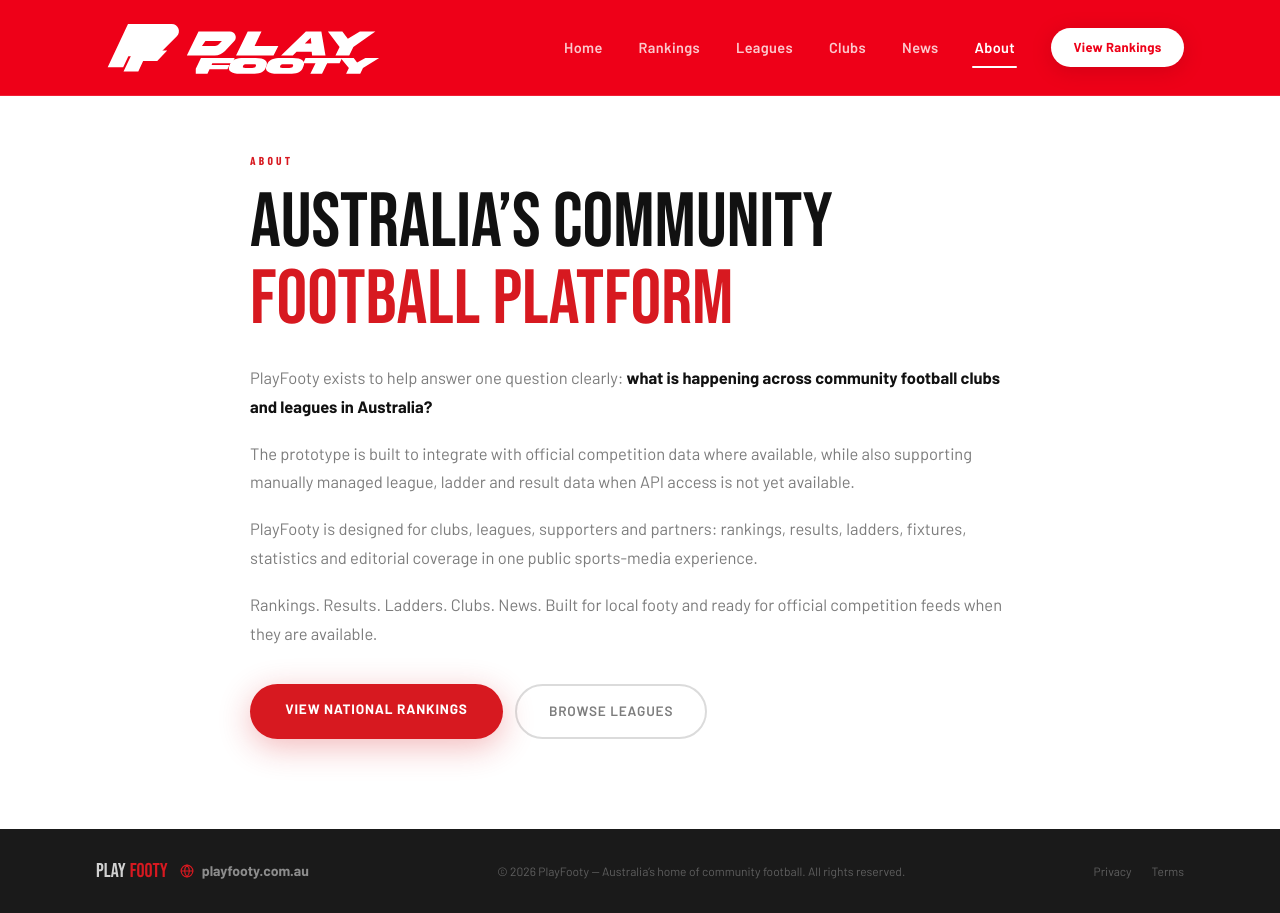
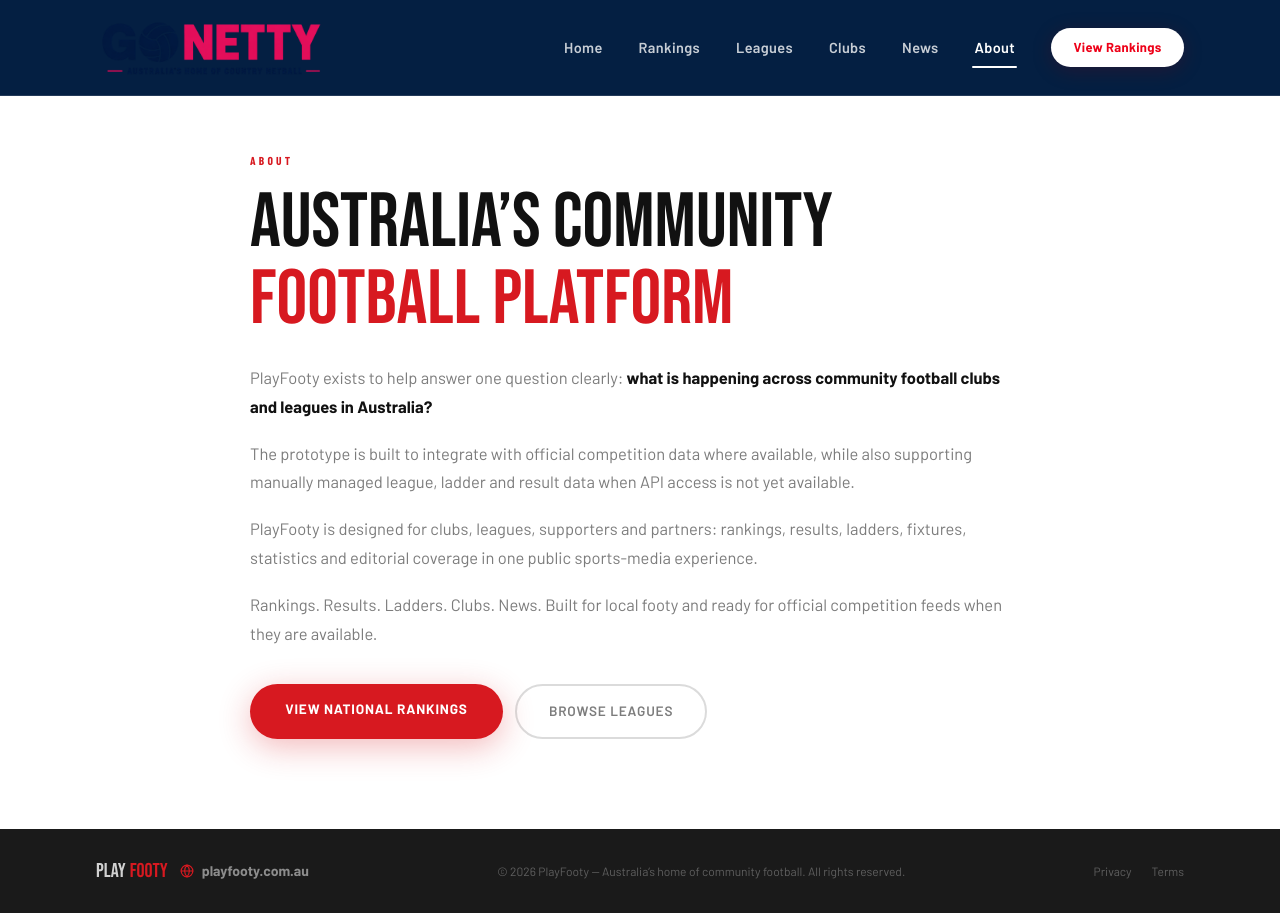
Before and after one commit to Boatsy007/Playfooty3, a React (Vite) app: page /about in a window 1280 px wide. Built offline with nearby package versions, Linux system fonts and the light colour scheme; a web font is replaced by a local one.

Commit message:
Use public logo and navy header

```diff
--- a/src/components/layout/Nav.tsx
+++ b/src/components/layout/Nav.tsx
@@ -2,10 +2,10 @@
 import { motion, AnimatePresence, useReducedMotion } from 'framer-motion'
 import { Menu, X } from 'lucide-react'
 import { useNavigate, useLocation } from 'react-router-dom'
-import playFootyLogo from '../../assets/playfooty-logo-white.svg'
 
 const NAV_H = 96 // px — tall enough for the full logo
-const BRAND_RED = '#ee0018'
+const HEADER_NAVY = '#041f42'
+const ACTION_RED = '#ee0018'
 
 const links = [
   { label: 'Home',     href: '/',           route: '/'          },
@@ -78,7 +78,7 @@
         className="fixed top-0 left-0 right-0 z-50"
         style={{
           height: NAV_H,
-          background: scrolled ? 'rgba(238,0,24,0.98)' : BRAND_RED,
+          background: HEADER_NAVY,
           backdropFilter: 'blur(20px)',
           WebkitBackdropFilter: 'blur(20px)',
           borderBottom: scrolled ? '1px solid rgba(255,255,255,0.22)' : '1px solid rgba(255,255,255,0.12)',
@@ -98,7 +98,7 @@
             className="shrink-0 flex items-center"
             style={{ height: NAV_H - 8 }}
           >
-            <img src={playFootyLogo} alt="PlayFooty" style={{ height: 62, width: 'auto', maxWidth: 300, display: 'block' }} />
+            <img src="/logo.webp" alt="PlayFooty" style={{ height: 62, width: 'auto', maxWidth: 300, display: 'block' }} />
           </button>
 
           {/* Desktop links */}
@@ -152,7 +152,7 @@
               className="ml-4 font-bold rounded-full text-[13px] tracking-wide"
               style={{
                 background: '#ffffff',
-                color: BRAND_RED,
+                color: ACTION_RED,
                 padding: '0.6rem 1.4rem',
                 boxShadow: '0 4px 20px rgba(120,0,12,0.24)',
                 transition: 'background 0.2s, box-shadow 0.2s',
@@ -216,7 +216,7 @@
             exit={{ opacity: 0 }}
             transition={{ duration: 0.25, ease }}
             className="fixed inset-0 z-40 lg:hidden"
-            style={{ background: BRAND_RED }}
+            style={{ background: HEADER_NAVY }}
           >
             {/* Top bar fill (matches nav) */}
             <div style={{ height: NAV_H }} />
@@ -259,7 +259,7 @@
                   className="w-full font-bold rounded-2xl text-base py-4"
                   style={{
                     background: '#ffffff',
-                    color: BRAND_RED,
+                    color: ACTION_RED,
                     boxShadow: '0 8px 32px rgba(120,0,12,0.24)',
                   }}
                 >
```
Also changed, not shown: src/assets/playfooty-logo-white.svg (deleted).
